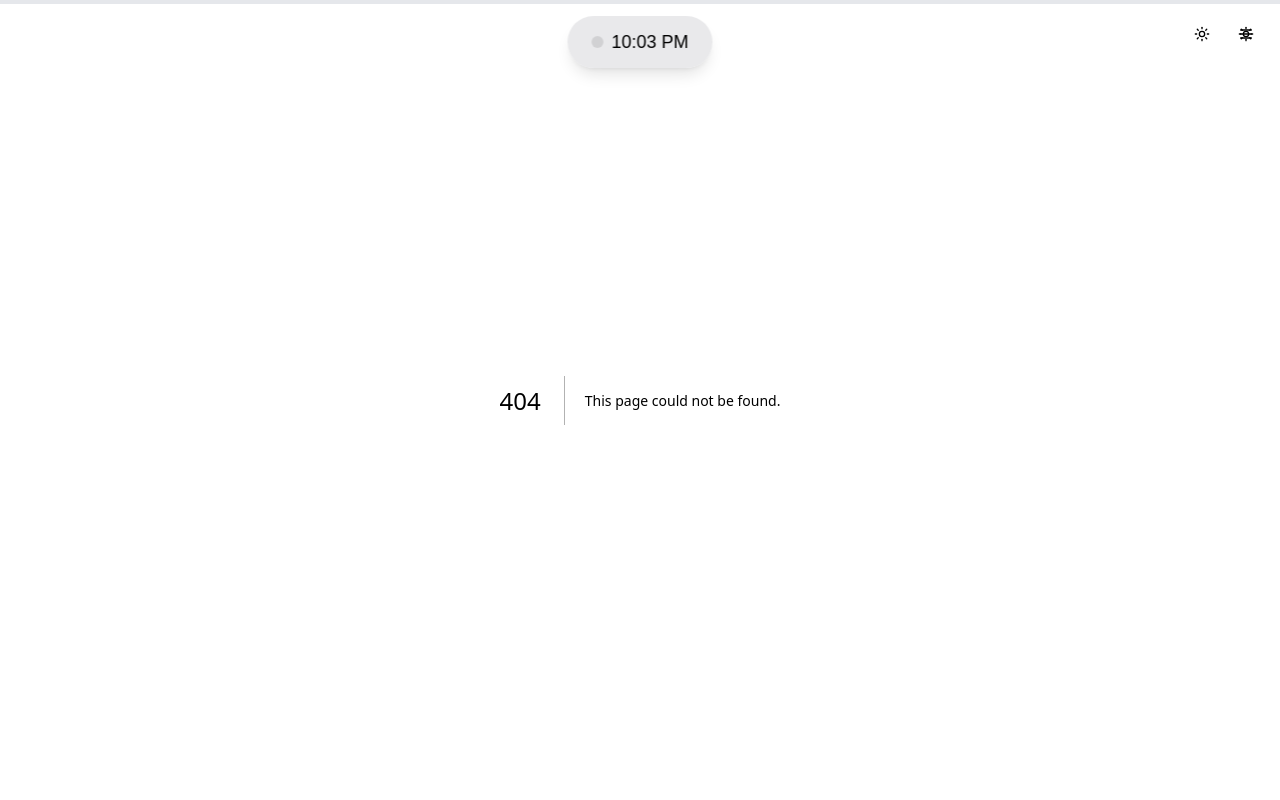
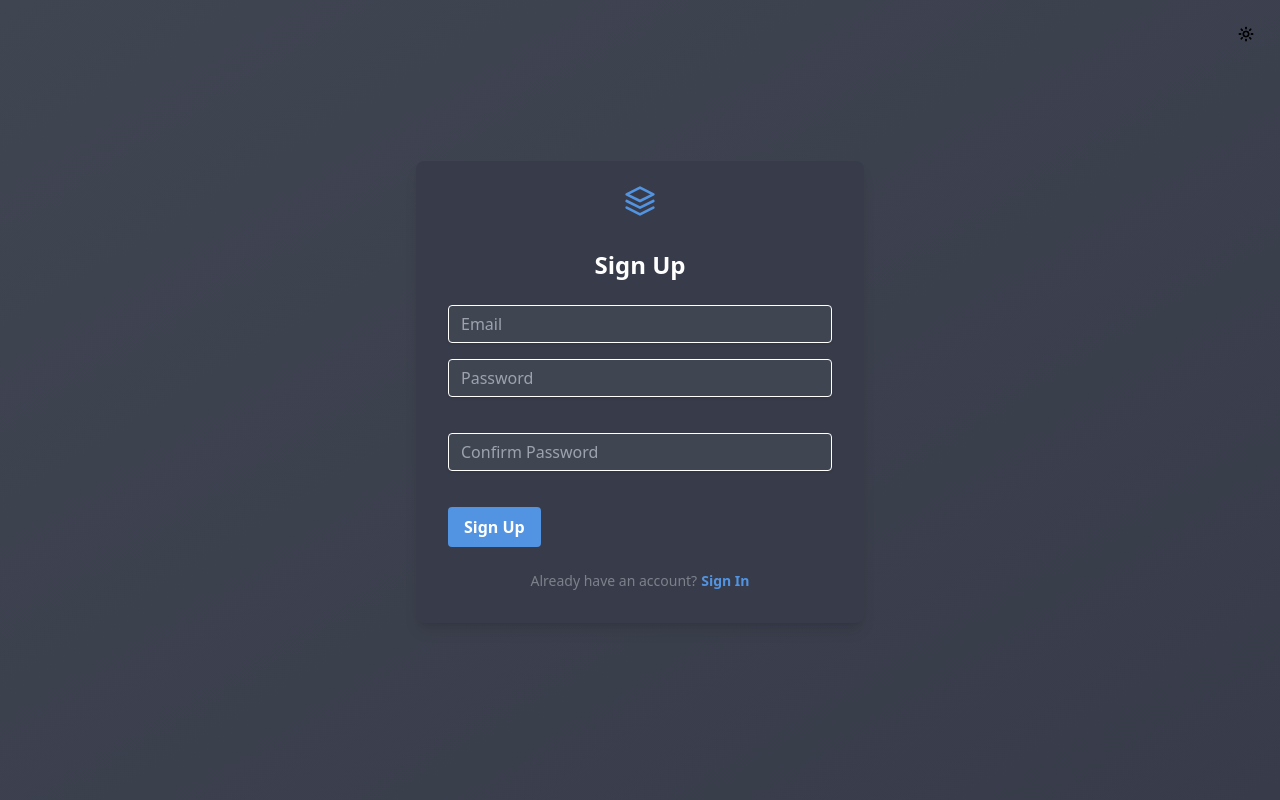
Before and after one commit to ENDragnee/easy-learning, a Next.js app: page /auth/signup in a window 1280 px wide. Before the commit this address had no page. Shown: the top 800 px of the page. Built offline with nearby package versions, Linux system fonts and the light colour scheme.

Commit message:
Initial commit for auth

```diff
--- /dev/null
+++ b/src/app/auth/signin/page.tsx
@@ -0,0 +1,12 @@
+import React from 'react'
+import Login from '@/components/login'
+
+const page = () => {
+  return (
+    <div>
+        <Login/>
+    </div>
+  )
+}
+
+export default page
--- /dev/null
+++ b/src/app/auth/signup/page.tsx
@@ -0,0 +1,12 @@
+import React from 'react'
+import Signup from '@/components/signup'
+
+const page = () => {
+  return (
+    <div>
+        <Signup/>
+    </div>
+  )
+}
+
+export default page
--- a/src/app/layout.tsx
+++ b/src/app/layout.tsx
@@ -43,8 +43,8 @@ export default function RootLayout({ children }: { children: ReactNode }) {
   }
 
   // Paths to exclude specific components
-  const excludedExtrasPaths = ["/login", "/register", "/landing", "/"]
-  const excludedProgressBarPaths = ["/login", "/register", "/landing", "/"]
+  const excludedExtrasPaths = ["/auth/signin", "/auth/signup", "/landing", "/"]
+  const excludedProgressBarPaths = ["/auth/signin", "/auth/signup", "/landing", "/"]
 
   const shouldRenderExtras = !excludedExtrasPaths.includes(pathname)
   const shouldRenderProgressBar = !excludedProgressBarPaths.includes(pathname)
--- /dev/null
+++ b/src/components/Logo.tsx
@@ -0,0 +1,9 @@
+const Logo = () => (
+  <svg className="w-8 h-8" viewBox="0 0 24 24" fill="none" xmlns="http://www.w3.org/2000/svg">
+    <path d="M12 2L2 7L12 12L22 7L12 2Z" stroke="#5294e2" strokeWidth="2" strokeLinecap="round" strokeLinejoin="round"/>
+    <path d="M2 17L12 22L22 17" stroke="#5294e2" strokeWidth="2" strokeLinecap="round" strokeLinejoin="round"/>
+    <path d="M2 12L12 17L22 12" stroke="#5294e2" strokeWidth="2" strokeLinecap="round" strokeLinejoin="round"/>
+  </svg>
+);
+
+export default Logo;
--- /dev/null
+++ b/src/components/login.tsx
@@ -0,0 +1,62 @@
+"use client";
+
+import { useRouter } from "next/navigation";
+import Logo from "../components/Logo";
+
+export default function SignIn() {
+  const router = useRouter();
+
+  return (
+    <div className="min-h-screen flex items-center justify-center bg-gradient-to-br from-[#404552] to-[#383c4a] text-[#4b5162] font-sans">
+      <div className="w-full max-w-md">
+        <div className="bg-[#383c4a] shadow-lg rounded-lg px-8 pt-6 pb-8 mb-4">
+          <div className="flex justify-center mb-8">
+            <Logo />
+          </div>
+          <h2 className="text-2xl font-bold mb-6 text-center text-white">Sign In</h2>
+          <form>
+            <div className="mb-4">
+              <input
+                className="shadow appearance-none border rounded w-full py-2 px-3 bg-[#404552] text-white leading-tight focus:outline-none focus:ring-2 focus:ring-[#5294e2] focus:border-transparent"
+                type="email"
+                placeholder="Email"
+              />
+            </div>
+            <div className="mb-6">
+              <input
+                className="shadow appearance-none border rounded w-full py-2 px-3 bg-[#404552] text-white mb-3 leading-tight focus:outline-none focus:ring-2 focus:ring-[#5294e2] focus:border-transparent"
+                type="password"
+                placeholder="Password"
+              />
+            </div>
+            <div className="flex items-center justify-between mb-6">
+              <button
+                className="bg-[#5294e2] hover:bg-[#4a84c9] text-white font-bold py-2 px-4 rounded focus:outline-none focus:shadow-outline transition duration-300 ease-in-out transform hover:scale-105"
+                type="button"
+              >
+                Sign In
+              </button>
+              <a
+                className="inline-block align-baseline font-bold text-sm text-[#5294e2] hover:text-[#4a84c9]"
+                href="#"
+              >
+                Forgot Password?
+              </a>
+            </div>
+          </form>
+          <div className="text-center">
+            <p className="text-sm text-[#7c818c]">
+              Don't have an account?
+              <button
+                className="text-[#5294e2] hover:text-[#4a84c9] font-bold ml-1"
+                onClick={() => router.push("/auth/signup")}
+              >
+                Sign Up
+              </button>
+            </p>
+          </div>
+        </div>
+      </div>
+    </div>
+  );
+}
--- /dev/null
+++ b/src/components/signup.tsx
@@ -0,0 +1,63 @@
+"use client";
+
+import { useRouter } from "next/navigation";
+import Logo from "../components/Logo";
+
+export default function SignUp() {
+  const router = useRouter();
+
+  return (
+    <div className="min-h-screen flex items-center justify-center bg-gradient-to-br from-[#404552] to-[#383c4a] text-[#4b5162] font-sans">
+      <div className="w-full max-w-md">
+        <div className="bg-[#383c4a] shadow-lg rounded-lg px-8 pt-6 pb-8 mb-4">
+          <div className="flex justify-center mb-8">
+            <Logo />
+          </div>
+          <h2 className="text-2xl font-bold mb-6 text-center text-white">Sign Up</h2>
+          <form>
+            <div className="mb-4">
+              <input
+                className="shadow appearance-none border rounded w-full py-2 px-3 bg-[#404552] text-white leading-tight focus:outline-none focus:ring-2 focus:ring-[#5294e2] focus:border-transparent"
+                type="email"
+                placeholder="Email"
+              />
+            </div>
+            <div className="mb-6">
+              <input
+                className="shadow appearance-none border rounded w-full py-2 px-3 bg-[#404552] text-white mb-3 leading-tight focus:outline-none focus:ring-2 focus:ring-[#5294e2] focus:border-transparent"
+                type="password"
+                placeholder="Password"
+              />
+            </div>
+            <div className="mb-6">
+              <input
+                className="shadow appearance-none border rounded w-full py-2 px-3 bg-[#404552] text-white mb-3 leading-tight focus:outline-none focus:ring-2 focus:ring-[#5294e2] focus:border-transparent"
+                type="password"
+                placeholder="Confirm Password"
+              />
+            </div>
+            <div className="flex items-center justify-between mb-6">
+              <button
+                className="bg-[#5294e2] hover:bg-[#4a84c9] text-white font-bold py-2 px-4 rounded focus:outline-none focus:shadow-outline transition duration-300 ease-in-out transform hover:scale-105"
+                type="button"
+              >
+                Sign Up
+              </button>
+            </div>
+          </form>
+          <div className="text-center">
+            <p className="text-sm text-[#7c818c]">
+              Already have an account?
+              <button
+                className="text-[#5294e2] hover:text-[#4a84c9] font-bold ml-1"
+                onClick={() => router.push("/auth/signin")}
+              >
+                Sign In
+              </button>
+            </p>
+          </div>
+        </div>
+      </div>
+    </div>
+  );
+}
```
Also changed, not shown: src/app/globals.css (line endings or trailing spaces).
